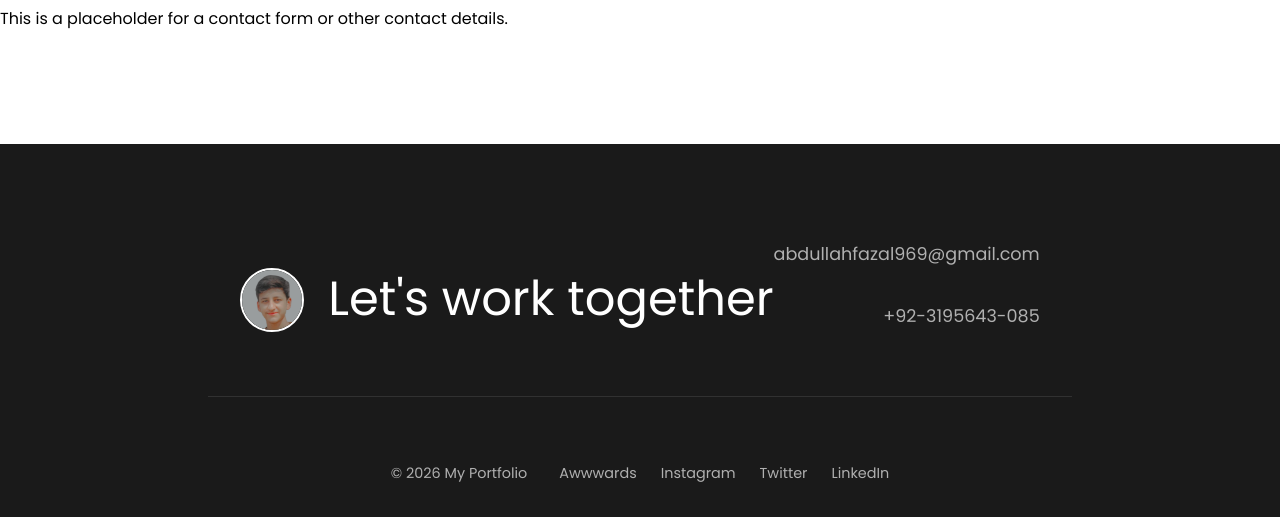
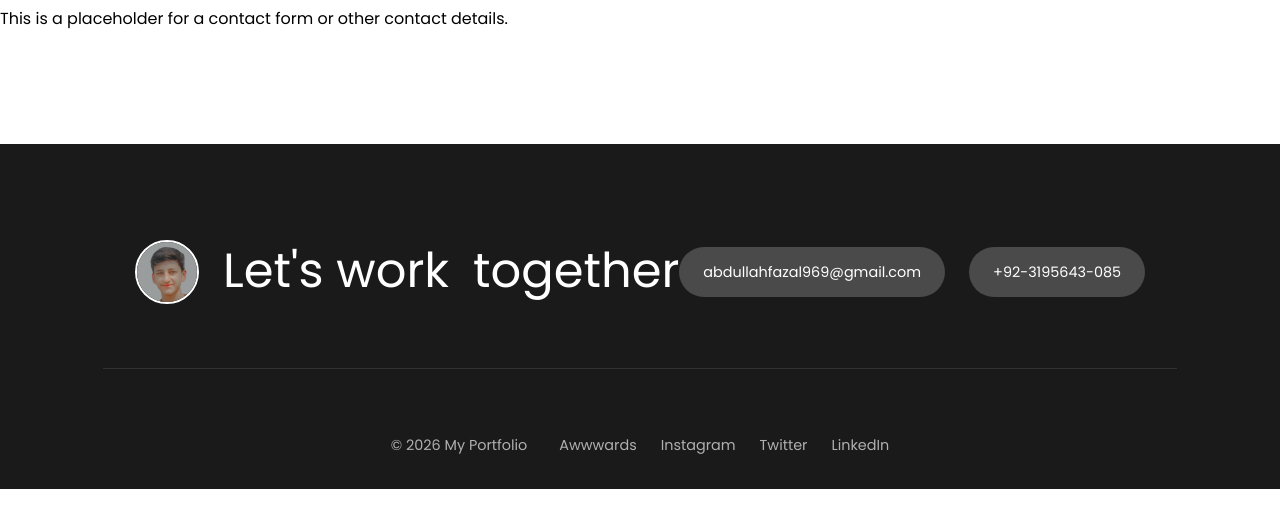
Before and after one commit to abdullahfazal969-alt/Portfolio, a Flask app: page / in a window 1280 px wide. Shown: the part 2371-2888 px from the top of the page. After the commit the page ends 2860 px from the top, so only its background shows below. Run offline with Flask 3, Linux system fonts and the light colour scheme.

Commit message:
updated footer

```diff
--- a/static/css/style.css
+++ b/static/css/style.css
@@ -340,10 +340,11 @@ footer {
 
 .footer-top-section {
     display: flex;
-    justify-content: space-between; /* To push contact details to the right */
-    align-items: flex-end; /* Align items to the bottom */
+    justify-content: space-between;
+    align-items: center; /* Changed to center for vertical alignment */
     padding-bottom: 4rem;
     border-bottom: 1px solid rgba(255, 255, 255, 0.1);
+    flex-wrap: wrap; /* Allow wrapping on smaller screens */
 }
 
 .footer-profile-and-heading {
@@ -370,27 +371,30 @@ footer {
 
 .footer-contact-details {
     display: flex;
-    flex-direction: column;
-    gap: 2rem;
-    align-items: flex-end; /* Align links to the right */
+    flex-direction: row; /* Changed to row for horizontal alignment */
+    gap: 1.5rem; /* Spacing between buttons */
 }
 
 .footer-contact-link {
-    color: var(--footer-text-secondary);
+    color: var(--footer-text-primary); /* White text */
+    background-color: var(--footer-link-bg); /* Light gray background */
     text-decoration: none;
-    font-size: 1.1rem;
-    transition: color 0.3s ease;
+    padding: 0.8rem 1.5rem;
+    border-radius: 30px; /* Rounded corners */
+    font-size: 0.9rem;
+    transition: background-color 0.3s ease;
+    white-space: nowrap; /* Prevent text wrapping inside button */
 }
 
 .footer-contact-link:hover {
-    color: var(--footer-text-primary);
+    background-color: #606060; /* Slightly darker on hover */
 }
 
 .footer-bottom-section {
     display: flex;
     justify-content: space-between;
     align-items: center;
-    flex-wrap: wrap; /* Allow wrapping on smaller screens */
+    flex-wrap: wrap;
     gap: 2rem;
     font-size: 0.9rem;
 }
@@ -398,7 +402,6 @@ footer {
 .footer-copyright p {
     margin: 0;
     color: var(--footer-text-secondary);
-    align-items: flex-start;
 }
 
 .footer-socials {
--- a/templates/base.html
+++ b/templates/base.html
@@ -47,7 +47,8 @@
                             alt="Profile Pic"
                             class="footer-profile-pic"
                         />
-                        <h1>Let's work together</h1>
+                        <h1>Let's work</h1>
+                        <h1>together</h1>
                     </div>
                     <div class="footer-contact-details">
                         <a
```
